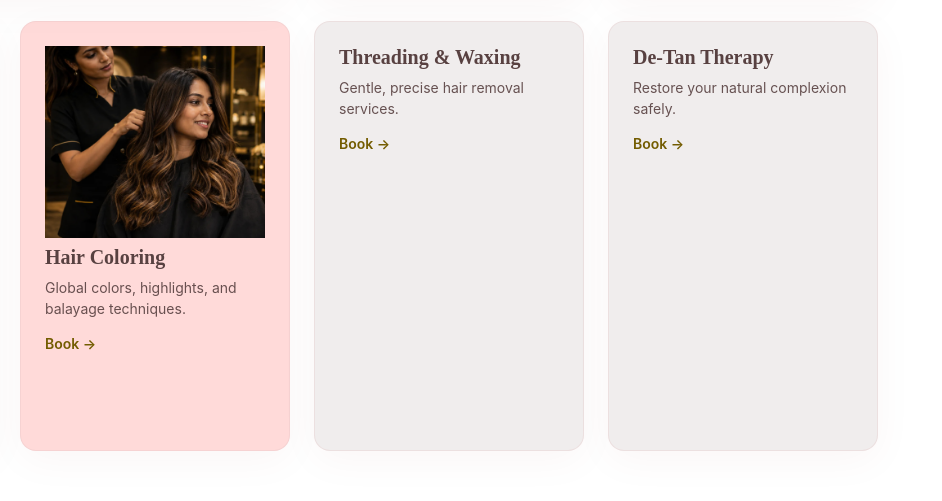
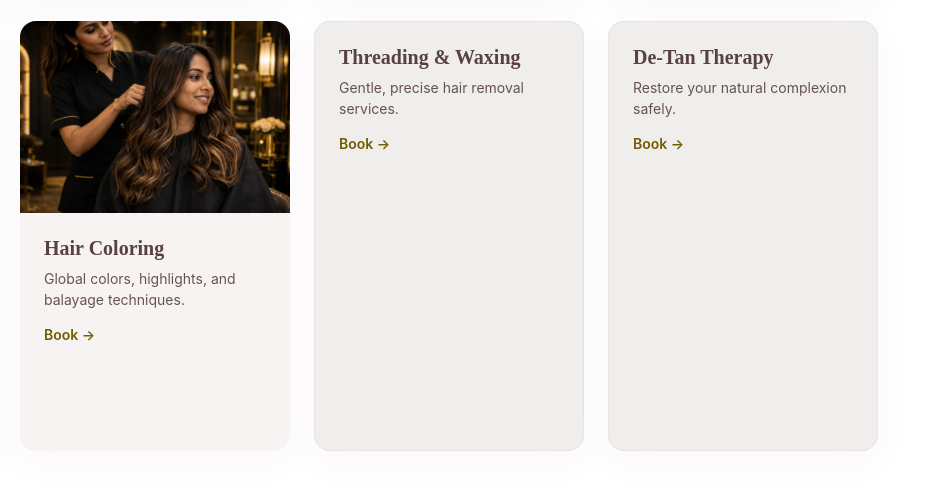
Before and after one commit to 6mani/Grace, a plain HTML site: page index.html in a window 1280 px wide. Shown: the part 2365-2866 px from the top of the page, 338-1280 px from the left. Drawn offline with Linux system fonts and the light colour scheme.

Commit message:
haircoloring

```diff
--- a/index.html
+++ b/index.html
@@ -989,20 +989,20 @@ Enjoy clean, smooth and beautifully groomed hands and feet at Grace Beauty Saloo
                     <a href="#" class="service-link">Book Now →</a>
                 </div>
             </div>
-
             <!-- Hair Coloring -->
-            <div class="service-card" style="background-color: #ffdad9; border: 1px solid rgba(224, 191, 191, 0.3);">
-                <div class="service-card-content">
-                    <div class="service-card-image">
+            <div class="service-card">
+                <div class="service-card-image">
                     <img src="Assets/images/Hair_Coloring.jpg" alt="Mani & Pedi">
                 </div>
+                <div class="service-card-content">
                     <h3>Hair Coloring</h3>
                     <p>Global colors, highlights, and balayage techniques.</p>
                     <a href="#" class="service-link">Book →</a>
                 </div>
             </div>
 
-            <!-- Threading & Waxing -->
+
+                       <!-- Threading & Waxing -->
             <div class="service-card" style="background-color: #f0eded; border: 1px solid rgba(224, 191, 191, 0.3);">
                 <div class="service-card-content">
                     <h3>Threading & Waxing</h3>
```
